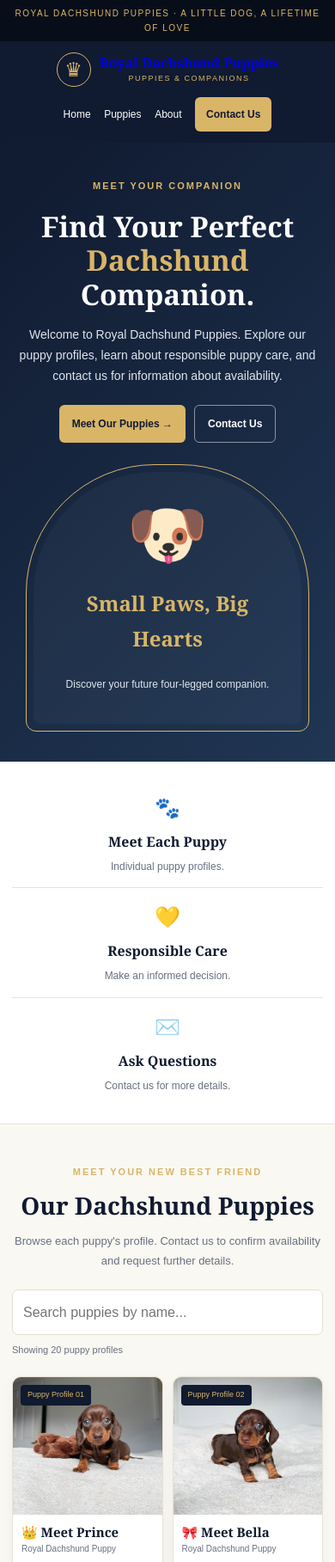
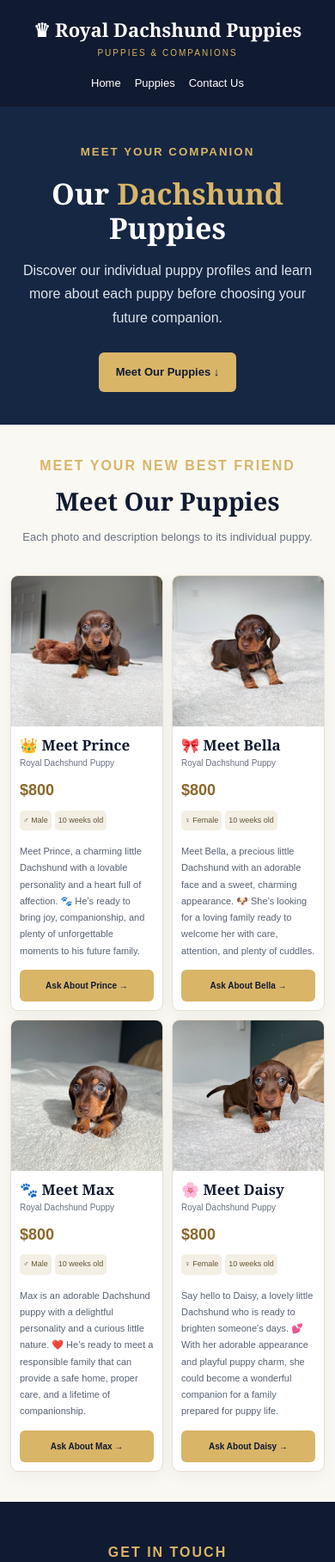
Before and after one commit to fastlanewhips-sketch/royal-dachshund-puppies, a plain HTML site: page index.html in a window 390 px wide. Shown: the top 1817 px of the page at 86% size. Drawn offline with Linux system fonts and the light colour scheme.

Commit message:
Update index.html

```diff
--- a/index.html
+++ b/index.html
@@ -4,187 +4,181 @@
 <head>
 <meta charset="UTF-8">
 <meta name="viewport" content="width=device-width, initial-scale=1">
-<meta name="theme-color" content="#101a30">
 <title>Royal Dachshund Puppies</title>
 <style>
 *{box-sizing:border-box}
-html{scroll-behavior:smooth;overflow-x:hidden}
-body{margin:0;width:100%;font-family:Arial,sans-serif;background:#faf8f2;color:#242c39;line-height:1.7;overflow-x:hidden}
+html{scroll-behavior:smooth}
+body{margin:0;background:#faf8f2;color:#172239;font-family:Arial,sans-serif;line-height:1.7}
 a{text-decoration:none}
-button,input{font:inherit}
-.container{width:100%;max-width:1120px;margin:auto;padding:0 18px}
-.top{background:#080e19;color:#d9b568;text-align:center;padding:7px;font-size:10px;letter-spacing:1.5px}
-header{background:#101a30;color:white}
-.nav{display:flex;align-items:center;justify-content:space-between;gap:12px;padding-top:13px;padding-bottom:13px}
-.brand{display:flex;align-items:center;gap:10px;min-width:0}
-.crown{width:40px;height:40px;border:1px solid #d9b568;border-radius:50%;display:grid;place-items:center;color:#d9b568;font-size:23px;flex-shrink:0}
-.brand strong{display:block;font-family:Georgia,serif;font-size:16px;line-height:1.3}
-.brand small{display:block;color:#d9b568;letter-spacing:1.5px;font-size:9px}
-nav{display:flex;align-items:center;gap:18px}
-nav a{color:white;font-size:12px}
-nav .contact-link{background:#d9b568;color:#101a30;padding:10px 13px;border-radius:6px;font-weight:bold}
-.hero{background:linear-gradient(135deg,#101a30,#203653);color:white;padding:52px 0}
-.hero-grid{display:grid;grid-template-columns:minmax(0,1fr) minmax(0,.85fr);align-items:center;gap:30px}
-.eyebrow{color:#d9b568;font-weight:bold;font-size:11px;letter-spacing:2px;text-transform:uppercase}
-.hero h1{font-family:Georgia,serif;font-size:clamp(34px,5vw,52px);line-height:1.2;margin:15px 0;color:white}
-.hero h1 span{color:#d9b568}
-.hero p{color:#e0e5ed;font-size:14px}
-.buttons{display:flex;flex-wrap:wrap;gap:10px;margin-top:22px}
-.btn{display:inline-flex;justify-content:center;align-items:center;min-height:44px;padding:10px 15px;border-radius:6px;font-size:12px;font-weight:bold}
-.gold{background:#d9b568;color:#101a30}
-.outline{border:1px solid #ffffff80;color:white}
-.hero-art{border:1px solid #d9b568;border-radius:150px 150px 12px 12px;padding:8px;max-width:360px;width:100%;justify-self:end}
-.hero-art-inner{min-height:270px;border-radius:140px 140px 8px 8px;background:#ffffff08;display:flex;flex-direction:column;align-items:center;justify-content:center;text-align:center;padding:24px}
-.hero-art .dog{font-size:90px;line-height:1.3}
-.hero-art h2{font-family:Georgia,serif;font-size:24px;color:#d9b568;margin:10px 0}
-.hero-art p{font-size:12px}
-.benefits{background:white;padding:25px 0;border-bottom:1px solid #e9e2d5}
-.benefit-grid{display:grid;grid-template-columns:repeat(3,minmax(0,1fr));gap:18px}
-.benefit{text-align:center;padding:12px;min-width:0}
-.benefit .icon{font-size:24px}
-.benefit h3{font-family:Georgia,serif;font-size:15px;margin:5px 0;color:#101a30}
-.benefit p{font-size:12px;color:#687181;margin:0}
-section.catalog{padding:55px 0}
-.heading{text-align:center;max-width:650px;margin:0 auto 28px}
-.heading h2{font-family:Georgia,serif;font-size:clamp(28px,5vw,38px);line-height:1.25;color:#101a30;margin:10px 0}
-.heading p{font-size:13px;color:#687181}
-.search{display:flex;justify-content:space-between;align-items:center;gap:12px;margin-bottom:22px}
-.search input{width:100%;max-width:390px;min-width:0;padding:12px;border:1px solid #e5dfd3;border-radius:7px;background:white}
-.search span{font-size:11px;color:#687181}
-.grid{display:grid;grid-template-columns:repeat(3,minmax(0,1fr));gap:18px;align-items:stretch}
-.card{min-width:0;background:white;border:1px solid #e9e2d5;border-radius:10px;overflow:hidden;box-shadow:0 5px 18px #101a300b}
-.photo{height:235px;position:relative;background:#eee7d9;overflow:hidden}
-.photo img{display:block;width:100%;height:100%;object-fit:cover;cursor:zoom-in}
-.photo-label{position:absolute;top:9px;left:9px;background:#101a30;color:#d9b568;padding:4px 8px;border-radius:4px;font-size:9px;z-index:1}
-.placeholder{height:100%;display:flex;flex-direction:column;justify-content:center;align-items:center;color:#101a30}
-.placeholder span{font-size:55px}
-.placeholder small{font-size:10px}
-.card-content{padding:16px;min-width:0}
-.title-row{display:flex;flex-wrap:wrap;justify-content:space-between;align-items:start;gap:5px}
-.title-row h3{font-family:Georgia,serif;font-size:19px;line-height:1.4;color:#101a30;margin:0}
-.subtitle{font-size:10px;color:#687181}
-.price{font-size:17px;font-weight:bold;color:#8b682b}
-.meta{display:flex;flex-wrap:wrap;gap:6px;margin:12px 0}
-.meta span{font-size:10px;background:#f4efe4;color:#665538;padding:4px 7px;border-radius:4px}
-.description{font-size:12px;color:#555f6e;line-height:1.8;margin:0 0 15px;overflow-wrap:anywhere}
-.card .btn{display:flex;width:100%;text-align:center}
-.no-results{display:none;text-align:center;padding:30px;color:#687181}
-.about{background:white;padding:55px 0;border-top:1px solid #e9e2d5}
-.about-grid{display:grid;grid-template-columns:minmax(0,.85fr) minmax(0,1.15fr);align-items:center;gap:35px}
-.about-art{background:#101a30;color:white;border:4px solid #f0e5ce;outline:1px solid #d9b568;border-radius:10px;min-height:250px;display:flex;flex-direction:column;justify-content:center;align-items:center;text-align:center;padding:25px}
-.about-art h3{font-family:Georgia,serif;font-size:26px;color:#d9b568}
-.about-art p{font-size:12px}
-.about-copy h2{font-family:Georgia,serif;font-size:32px;color:#101a30;line-height:1.3}
-.about-copy p{font-size:13px;color:#687181}
-.about-copy ul{list-style:none;padding:0;font-size:12px}
-.about-copy li{margin:10px 0}
-.about-copy li span{color:#97702e;font-weight:bold;margin-right:8px}
-.contact{background:#101a30;color:white;padding:50px 0;text-align:center}
-.contact-inner{max-width:680px;margin:auto}
-.contact h2{font-family:Georgia,serif;font-size:clamp(28px,5vw,40px);line-height:1.25}
-.contact p{font-size:13px;color:#d9e0eb}
-.contact-details{display:grid;gap:10px;max-width:460px;margin:22px auto}
-.contact-item{display:block;padding:12px;border:1px solid #d9b56866;border-radius:7px;color:#d9b568;font-size:13px;overflow-wrap:anywhere}
-.contact-item strong{display:block;color:white;font-size:10px;letter-spacing:1px}
-footer{background:#080e19;color:#c6ceda;text-align:center;padding:24px 12px;font-size:11px}
-footer strong{font-family:Georgia,serif;color:#d9b568;font-size:18px}
-footer a{display:inline-block;color:#d9b568;margin-top:8px}
-.lightbox{display:none;position:fixed;inset:0;z-index:99;background:#050a14f5;padding:20px;align-items:center;justify-content:center}
-.lightbox.open{display:flex}
-.lightbox img{max-width:100%;max-height:85vh;object-fit:contain}
-.lightbox button{position:absolute;top:15px;right:15px;border:1px solid #ffffff70;border-radius:50%;background:#101a30;color:white;width:44px;height:44px;font-size:25px}
-@media(max-width:760px){
- .container{padding-left:14px;padding-right:14px}
- .nav{flex-direction:column;justify-content:center;gap:12px}
- .brand{justify-content:center;width:100%;text-align:center}
- nav{width:100%;justify-content:center;gap:clamp(12px,4vw,23px)}
- .hero{padding:35px 0}
- .hero-grid{display:flex;flex-direction:column;align-items:stretch;gap:25px}
- .hero-copy{text-align:center}
- .hero h1{font-size:clamp(32px,8.5vw,42px)}
- .hero-art{justify-self:auto;align-self:center;max-width:330px}
- .hero-art-inner{min-height:220px}
- .hero-art .dog{font-size:76px}
- .buttons{justify-content:center}
- .benefits{padding:20px 0}
- .benefit-grid{grid-template-columns:1fr;gap:0}
- .benefit{padding:14px 8px;border-bottom:1px solid #e9e2d5}
- .benefit:last-child{border-bottom:0}
- .benefit h3{font-size:16px}
- .benefit p{font-size:12px}
- section.catalog,.about{padding:40px 0}
- .heading{margin-bottom:22px}
- .search{flex-direction:column;align-items:stretch;gap:8px}
- .search input{max-width:none}
- .grid{grid-template-columns:repeat(2,minmax(0,1fr));gap:11px}
- .photo{height:160px}
- .card-content{padding:10px}
- .title-row{display:block}
- .title-row h3{font-size:15px}
- .price{font-size:16px;margin-top:5px}
- .meta{gap:4px}
- .meta span{font-size:9px;padding:4px}
+.container{width:100%;max-width:1100px;margin:auto;padding:0 16px}
+header{background:#101a30;color:white;padding:18px 0}
+.brand{text-align:center}
+.brand h1{font-family:Georgia,serif;font-size:25px;margin:0}
+.brand p{color:#d9b568;letter-spacing:2px;font-size:10px;margin:0}
+nav{display:flex;justify-content:center;flex-wrap:wrap;gap:22px;margin-top:16px}
+nav a{color:white;font-size:13px}
+.hero{background:#152743;color:white;text-align:center;padding:48px 16px}
+.hero small,.eyebrow{color:#d9b568;letter-spacing:2px;font-weight:bold}
+.hero h2{font-family:Georgia,serif;font-size:clamp(32px,7vw,48px);line-height:1.2;margin:15px auto;max-width:650px}
+.hero h2 span{color:#d9b568}
+.hero p{max-width:520px;margin:15px auto;color:#e0e5ed}
+.button{display:inline-block;background:#d9b568;color:#101a30;padding:12px 20px;border-radius:6px;font-weight:bold;font-size:13px;margin-top:12px}
+.heading{text-align:center;padding:42px 0 25px}
+.heading h2{font-family:Georgia,serif;font-size:clamp(29px,6vw,40px);line-height:1.25;margin:10px 0;color:#101a30}
+.heading p{color:#687181;font-size:14px}
+.puppies{display:grid;grid-template-columns:repeat(2,minmax(0,1fr));gap:20px;padding-bottom:50px}
+.card{min-width:0;background:white;border:1px solid #e7dfd1;border-radius:12px;overflow:hidden;box-shadow:0 5px 20px #101a300c}
+.card img{display:block;width:100%;height:300px;object-fit:cover;background:#eee5d6}
+.details{padding:20px}
+.details h3{font-family:Georgia,serif;font-size:25px;margin:0;color:#101a30}
+.subtitle{color:#687181;font-size:12px}
+.price{color:#8b682b;font-size:22px;font-weight:bold;margin:12px 0}
+.tags{display:flex;flex-wrap:wrap;gap:8px;margin-bottom:15px}
+.tags span{background:#f4efe4;padding:5px 9px;border-radius:5px;font-size:12px;color:#665538}
+.description{color:#586273;font-size:14px;line-height:1.9}
+.details .button{display:block;text-align:center}
+.contact{background:#101a30;color:white;text-align:center;padding:45px 16px}
+.contact h2{font-family:Georgia,serif;font-size:30px}
+.contact p{color:#e0e5ed}
+.contact a{color:#d9b568;overflow-wrap:anywhere}
+footer{background:#080e19;color:#ccd2dc;text-align:center;padding:20px;font-size:11px}
+@media(max-width:600px){
+ .container{padding:0 12px}
+ header{padding:16px 0}
+ .brand h1{font-size:22px}
+ nav{gap:16px}
+ .hero{padding:38px 16px}
+ .hero h2{font-size:34px}
+ .heading{padding:34px 0 20px}
+ .heading p{font-size:13px}
+ .puppies{grid-template-columns:repeat(2,minmax(0,1fr));gap:10px;padding-bottom:35px}
+ .card{border-radius:9px}
+ .card img{height:175px}
+ .details{padding:10px}
+ .details h3{font-size:17px;line-height:1.4}
+ .subtitle{font-size:10px}
+ .price{font-size:18px;margin:8px 0}
+ .tags{gap:4px}
+ .tags span{font-size:9px;padding:4px}
  .description{font-size:11px;line-height:1.75}
- .card .btn{font-size:10px;padding:9px 4px}
- .about-grid{grid-template-columns:1fr;gap:22px}
- .about-art{min-height:200px}
- .about-copy h2{font-size:29px}
+ .details .button{font-size:10px;padding:10px 4px}
 }
-@media(max-width:380px){
- .container{padding-left:10px;padding-right:10px}
- nav{gap:12px}
- nav a{font-size:11px}
- .grid{gap:8px}
- .photo{height:135px}
- .card-content{padding:8px}
- .title-row h3{font-size:14px}
+@media(max-width:350px){
+ .puppies{gap:7px}
+ .card img{height:140px}
+ .details{padding:8px}
+ .details h3{font-size:15px}
  .description{font-size:10px}
 }
 </style>
 </head>
 <body>
 
-<div class="top">ROYAL DACHSHUND PUPPIES · A LITTLE DOG, A LIFETIME OF LOVE</div>
-
 <header>
-<div class="container nav">
-<a href="#home" class="brand">
-<div class="crown">♛</div>
-<div><strong>Royal Dachshund Puppies</strong><small>PUPPIES & COMPANIONS</small></div>
-</a>
+<div class="container">
+<div class="brand">
+<h1>♛ Royal Dachshund Puppies</h1>
+<p>PUPPIES &amp; COMPANIONS</p>
+</div>
 <nav>
 <a href="#home">Home</a>
 <a href="#puppies">Puppies</a>
-<a href="#about">About</a>
-<a href="#contact" class="contact-link">Contact Us</a>
+<a href="#contact">Contact Us</a>
 </nav>
 </div>
 </header>
 
 <main>
 <section class="hero" id="home">
-<div class="container hero-grid">
-<div class="hero-copy">
-<span class="eyebrow">Meet Your Companion</span>
-<h1>Find Your Perfect <span>Dachshund</span> Companion.</h1>
-<p>Welcome to Royal Dachshund Puppies. Explore our puppy profiles, learn about responsible puppy care, and contact us for information about availability.</p>
-<div class="buttons">
-<a class="btn gold" href="#puppies">Meet Our Puppies →</a>
-<a class="btn outline" href="#contact">Contact Us</a>
+<small>MEET YOUR COMPANION</small>
+<h2>Our <span>Dachshund</span> Puppies</h2>
+<p>Discover our individual puppy profiles and learn more about each puppy before choosing your future companion.</p>
+<a class="button" href="#puppies">Meet Our Puppies ↓</a>
+</section>
+
+<section class="container" id="puppies">
+<div class="heading">
+<span class="eyebrow">MEET YOUR NEW BEST FRIEND</span>
+<h2>Meet Our Puppies</h2>
+<p>Each photo and description belongs to its individual puppy.</p>
 </div>
+
+<div class="puppies">
+
+<article class="card">
+<img src="the_hotdogs_cl_20261012_120906_278.jpg" alt="Prince, Dachshund puppy" loading="lazy">
+<div class="details">
+<h3>👑 Meet Prince</h3>
+<div class="subtitle">Royal Dachshund Puppy</div>
+<div class="price">$800</div>
+<div class="tags"><span>♂ Male</span><span>10 weeks old</span></div>
+<p class="description">Meet Prince, a charming little Dachshund with a lovable personality and a heart full of affection. 🐾 He’s ready to bring joy, companionship, and plenty of unforgettable moments to his future family.</p>
+<a class="button" href="mailto:royaldachshundpuppies@yahoo.com?subject=Inquiry%20about%20Prince">Ask About Prince →</a>
 </div>
-<div class="hero-art"><div class="hero-art-inner">
-<div class="dog">🐶</div>
-<h2>Small Paws, Big Hearts</h2>
-<p>Discover your future four-legged companion.</p>
-</div></div>
+</article>
+
+<article class="card">
+<img src="the_hotdogs_cl_20261012_120908_312.jpg" alt="Bella, Dachshund puppy" loading="lazy">
+<div class="details">
+<h3>🎀 Meet Bella</h3>
+<div class="subtitle">Royal Dachshund Puppy</div>
+<div class="price">$800</div>
+<div class="tags"><span>♀ Female</span><span>10 weeks old</span></div>
+<p class="description">Meet Bella, a precious little Dachshund with an adorable face and a sweet, charming appearance. 🐶 She’s looking for a loving family ready to welcome her with care, attention, and plenty of cuddles.</p>
+<a class="button" href="mailto:royaldachshundpuppies@yahoo.com?subject=Inquiry%20about%20Bella">Ask About Bella →</a>
+</div>
+</article>
+
+<article class="card">
+<img src="the_hotdogs_cl_20261012_120909_969.jpg" alt="Max, Dachshund puppy" loading="lazy">
+<div class="details">
+<h3>🐾 Meet Max</h3>
+<div class="subtitle">Royal Dachshund Puppy</div>
+<div class="price">$800</div>
+<div class="tags"><span>♂ Male</span><span>10 weeks old</span></div>
+<p class="description">Max is an adorable Dachshund puppy with a delightful personality and a curious little nature. ❤️ He’s ready to meet a responsible family that can provide a safe home, proper care, and a lifetime of companionship.</p>
+<a class="button" href="mailto:royaldachshundpuppies@yahoo.com?subject=Inquiry%20about%20Max">Ask About Max →</a>
+</div>
+</article>
+
+<article class="card">
+<img src="the_hotdogs_cl_20261012_120914_937.jpg" alt="Daisy, Dachshund puppy" loading="lazy">
+<div class="details">
+<h3>🌸 Meet Daisy</h3>
+<div class="subtitle">Royal Dachshund Puppy</div>
+<div class="price">$800</div>
+<div class="tags"><span>♀ Female</span><span>10 weeks old</span></div>
+<p class="description">Say hello to Daisy, a lovely little Dachshund who is ready to brighten someone's days. 💕 With her adorable appearance and playful puppy charm, she could become a wonderful companion for a family prepared for puppy life.</p>
+<a class="button" href="mailto:royaldachshundpuppies@yahoo.com?subject=Inquiry%20about%20Daisy">Ask About Daisy →</a>
+</div>
+</article>
+
 </div>
 </section>
 
-<section class="benefits">
-<div class="container benefit-grid">
-<div class="benefit"><div class="icon">🐾</div><h3>Meet Each Puppy</h3><p>Individual puppy profiles.</p></div>
-<div class="benefit"><div class="icon">💛</div><h3>Responsible Care</h3><p>Make an informed decision.</p></div>
+<section class="contact" id="contact">
+<div class="container">
+<span class="eyebrow">GET IN TOUCH</span>
+<h2>Find Your New Companion</h2>
+<p>Contact Royal Dachshund Puppies for information about the puppies and their availability.</p>
+<p><a href="mailto:royaldachshundpuppies@yahoo.com">royaldachshundpuppies@yahoo.com</a></p>
+<p><a href="tel:+19375185268">+1 (937) 518-5268</a></p>
+<a class="button" href="mailto:royaldachshundpuppies@yahoo.com">Email Us</a>
+</div>
+</section>
+</main>
+
+<footer>
+Royal Dachshund Puppies<br>
+© <span id="year"></span> All rights reserved.
+</footer>
+
+<script>
+document.getElementById("year").textContent=new Date().getFullYear();
+</script>
+</body>
+</html>
+ormed decision.</p></div>
 <div class="benefit"><div class="icon">✉️</div><h3>Ask Questions</h3><p>Contact us for more details.</p></div>
 </div>
 </section>
```
